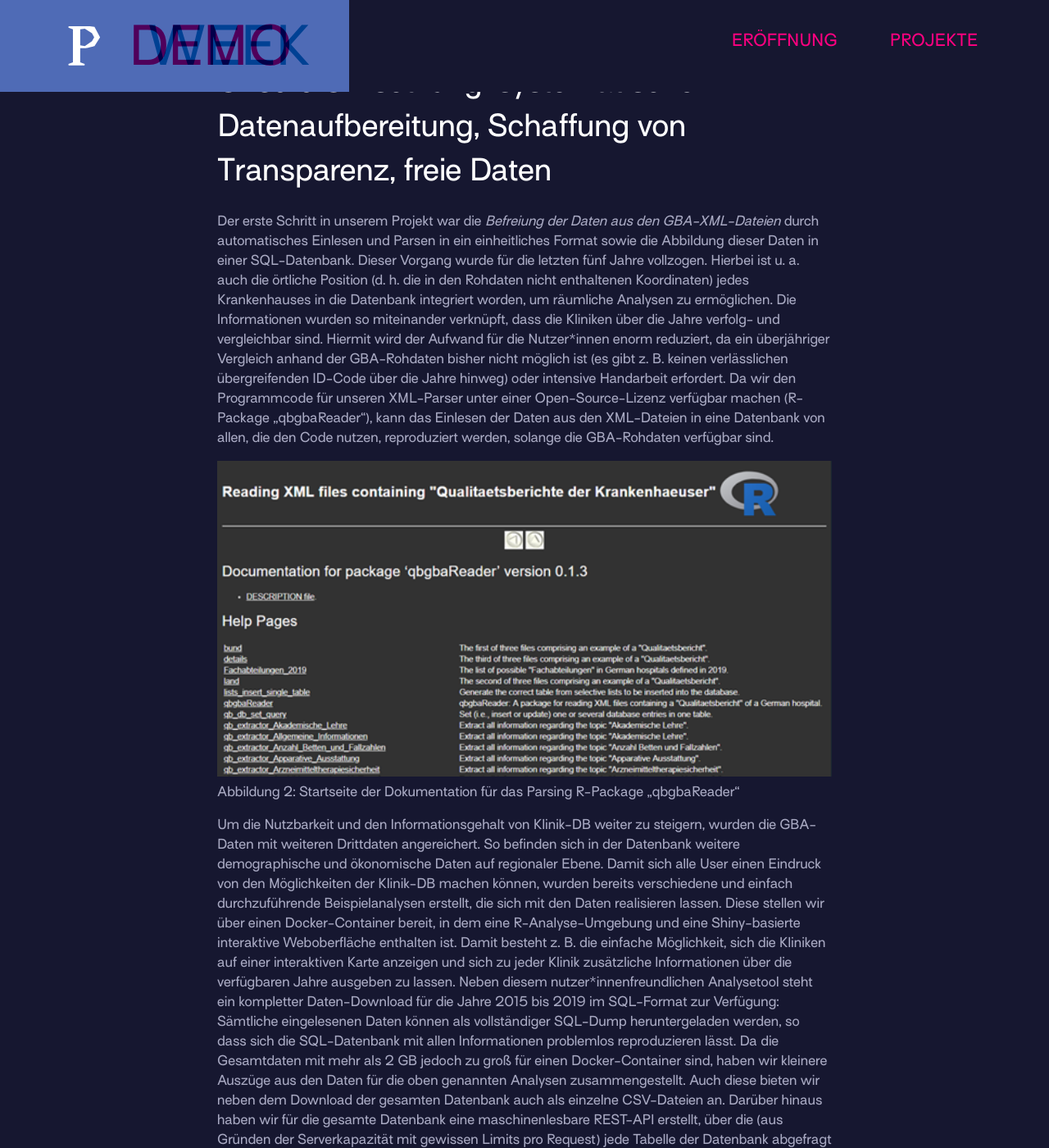
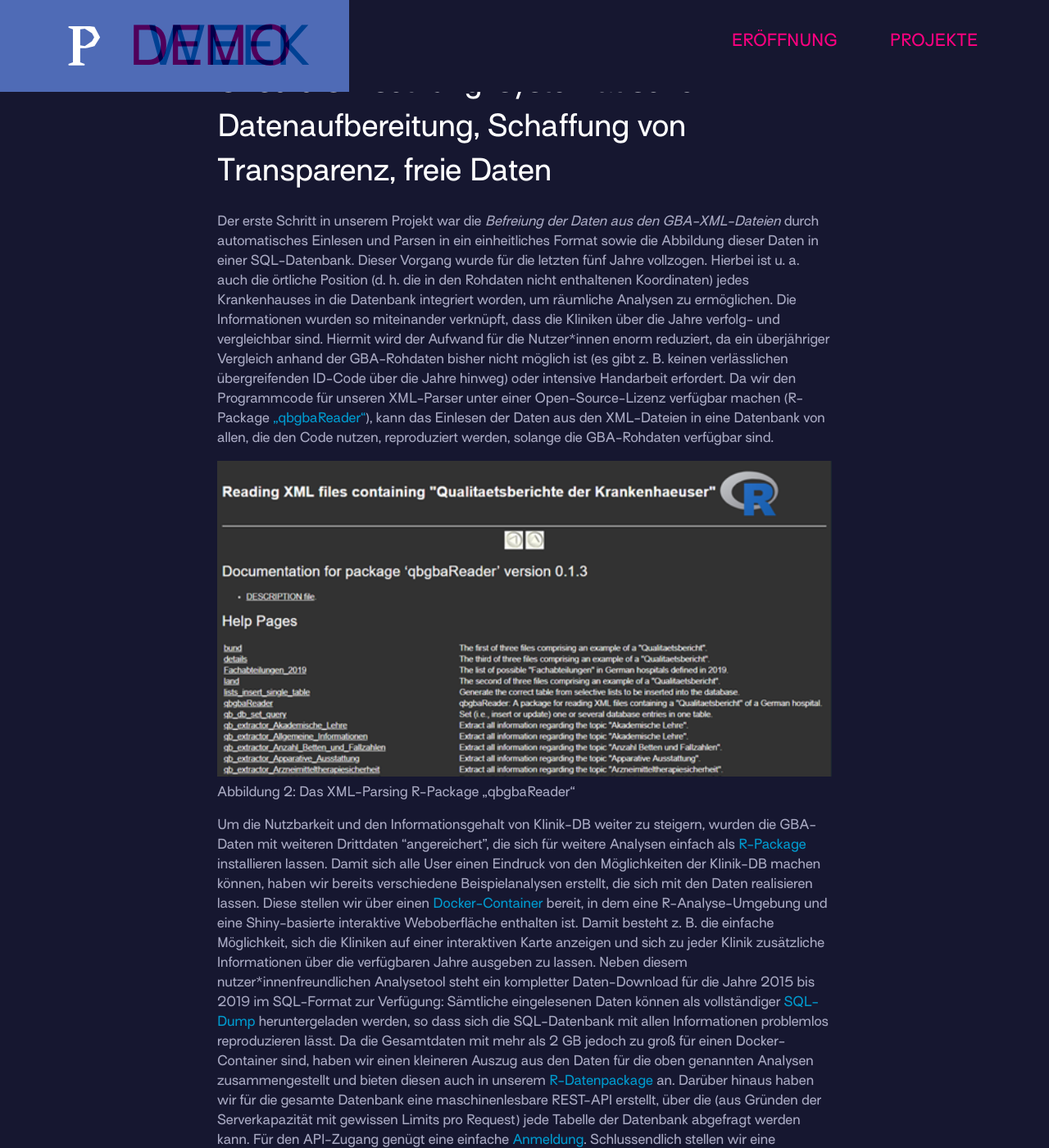
Before and after one commit to prototypefund/demo-week-runde9, a Jekyll site: the page built from _projects/25-klinikdb.md, in a window 1280 px wide and 1400 px high, scrolled down 2619 px. Shown: the whole window at 82% size. Built offline with Jekyll 4.4.1, drawn with Linux system fonts in a browser that asks for light colours; some of the changed text lies outside the part shown.

Commit message:
Update 25-klinikdb.md
Links angepasst, leichte Textaenderung am Ende.

```diff
--- a/_projects/25-klinikdb.md
+++ b/_projects/25-klinikdb.md
@@ -30,19 +30,19 @@ Klinik-DB ist die erste und einzige transparente, vollständige und öffentlich
 ## Unsere Umsetzung: systematische Datenaufbereitung, Schaffung von Transparenz, freie Daten
 
 Der erste Schritt in unserem Projekt war die _Befreiung der Daten aus den GBA-XML-Dateien_ durch automatisches Einlesen und Parsen in ein einheitliches Format sowie die Abbildung dieser Daten in einer SQL-Datenbank. Dieser Vorgang wurde für die letzten fünf Jahre vollzogen.
-Hierbei ist u. a. auch die örtliche Position (d. h. die in den Rohdaten nicht enthaltenen Koordinaten) jedes Krankenhauses in die Datenbank integriert worden, um räumliche Analysen zu ermöglichen. Die Informationen wurden so miteinander verknüpft, dass die Kliniken über die Jahre verfolg- und vergleichbar sind. Hiermit wird der Aufwand für die Nutzer\*innen enorm reduziert, da ein überjähriger Vergleich anhand der GBA-Rohdaten bisher nicht möglich ist (es gibt z. B. keinen verlässlichen übergreifenden ID-Code über die Jahre hinweg) oder intensive Handarbeit erfordert. Da wir den Programmcode für unseren XML-Parser unter einer Open-Source-Lizenz verfügbar machen (R-Package „qbgbaReader“), kann das Einlesen der Daten aus den XML-Dateien in eine Datenbank von allen, die den Code nutzen, reproduziert werden, solange die GBA-Rohdaten verfügbar sind.
+Hierbei ist u. a. auch die örtliche Position (d. h. die in den Rohdaten nicht enthaltenen Koordinaten) jedes Krankenhauses in die Datenbank integriert worden, um räumliche Analysen zu ermöglichen. Die Informationen wurden so miteinander verknüpft, dass die Kliniken über die Jahre verfolg- und vergleichbar sind. Hiermit wird der Aufwand für die Nutzer\*innen enorm reduziert, da ein überjähriger Vergleich anhand der GBA-Rohdaten bisher nicht möglich ist (es gibt z. B. keinen verlässlichen übergreifenden ID-Code über die Jahre hinweg) oder intensive Handarbeit erfordert. Da wir den Programmcode für unseren XML-Parser unter einer Open-Source-Lizenz verfügbar machen (R-Package [„qbgbaReader“](https://klinik-db.gitlab.io/qbgbaReader/)), kann das Einlesen der Daten aus den XML-Dateien in eine Datenbank von allen, die den Code nutzen, reproduziert werden, solange die GBA-Rohdaten verfügbar sind.
 
-![Startseite der Dokumentation für das Parsing R-Package „qbgbaReader“](/assets/images/project_images/klinikdb/dokumentation.png "Startseite der Dokumentation für das Parsing R-Package „qbgbaReader“")
-Abbildung 2: Startseite der Dokumentation für das Parsing R-Package „qbgbaReader“
+![Das XML-Parsing R-Package „qbgbaReader“](/assets/images/project_images/klinikdb/dokumentation.png "Das XML-Parsing R-Package „qbgbaReader“")
+Abbildung 2: Das XML-Parsing R-Package „qbgbaReader“
 
-Um die Nutzbarkeit und den Informationsgehalt von Klinik-DB weiter zu steigern, wurden die GBA-Daten mit weiteren Drittdaten angereichert. So befinden sich in der Datenbank weitere demographische und ökonomische Daten auf regionaler Ebene.
-Damit sich alle User einen Eindruck von den Möglichkeiten der Klinik-DB machen können, wurden bereits verschiedene und einfach durchzuführende Beispielanalysen erstellt, die sich mit den Daten realisieren lassen. Diese stellen wir über einen Docker-Container bereit, in dem eine R-Analyse-Umgebung und eine Shiny-basierte interaktive Weboberfläche enthalten ist. Damit besteht z. B. die einfache Möglichkeit, sich die Kliniken auf einer interaktiven Karte anzeigen und sich zu jeder Klinik zusätzliche Informationen über die verfügbaren Jahre ausgeben zu lassen.
-Neben diesem nutzer\*innenfreundlichen Analysetool steht ein kompletter Daten-Download für die Jahre 2015 bis 2019 im SQL-Format zur Verfügung: Sämtliche eingelesenen Daten können als vollständiger SQL-Dump heruntergeladen werden, so dass sich die SQL-Datenbank mit allen Informationen problemlos reproduzieren lässt. Da die Gesamtdaten mit mehr als 2 GB jedoch zu groß für einen Docker-Container sind, haben wir kleinere Auszüge aus den Daten für die oben genannten Analysen zusammengestellt. Auch diese bieten wir neben dem Download der gesamten Datenbank auch als einzelne CSV-Dateien an. Darüber hinaus haben wir für die gesamte Datenbank eine maschinenlesbare REST-API erstellt, über die (aus Gründen der Serverkapazität mit gewissen Limits pro Request) jede Tabelle der Datenbank abgefragt werden kann. Schlussendlich stellen wir eine Websuche zur Verfügung, über die einzelne Krankenhäuser gesucht und verschiedene Datenpunkte aus den Berichten direkt eingesehen werden können.
+Um die Nutzbarkeit und den Informationsgehalt von Klinik-DB weiter zu steigern, wurden die GBA-Daten mit weiteren Drittdaten "angereichert", die sich für weitere Analysen einfach als [R-Package](https://klinik-db.gitlab.io/qbgbaExtraData/) installieren lassen.
+Damit sich alle User einen Eindruck von den Möglichkeiten der Klinik-DB machen können, haben wir bereits verschiedene Beispielanalysen erstellt, die sich mit den Daten realisieren lassen. Diese stellen wir über einen [Docker-Container](https://gitlab.com/klinik-db/qbgbaAnalysis) bereit, in dem eine R-Analyse-Umgebung und eine Shiny-basierte interaktive Weboberfläche enthalten ist. Damit besteht z. B. die einfache Möglichkeit, sich die Kliniken auf einer interaktiven Karte anzeigen und sich zu jeder Klinik zusätzliche Informationen über die verfügbaren Jahre ausgeben zu lassen.
+Neben diesem nutzer\*innenfreundlichen Analysetool steht ein kompletter Daten-Download für die Jahre 2015 bis 2019 im SQL-Format zur Verfügung: Sämtliche eingelesenen Daten können als vollständiger [SQL-Dump](https://gitlab.com/klinik-db/qbgbaSQLData) heruntergeladen werden, so dass sich die SQL-Datenbank mit allen Informationen problemlos reproduzieren lässt. Da die Gesamtdaten mit mehr als 2 GB jedoch zu groß für einen Docker-Container sind, haben wir einen kleineren Auszug aus den Daten für die oben genannten Analysen zusammengestellt und bieten diesen auch in unserem [R-Datenpackage](https://klinik-db.gitlab.io/qbgbaExtraData/) an. Darüber hinaus haben wir für die gesamte Datenbank eine maschinenlesbare REST-API erstellt, über die (aus Gründen der Serverkapazität mit gewissen Limits pro Request) jede Tabelle der Datenbank abgefragt werden kann. Für den API-Zugang genügt eine einfache [Anmeldung](https://klinik-db.de/site/klinikdb/api). Schlussendlich stellen wir eine [Websuche](https://klinik-db.de/) zur Verfügung, über die einzelne Krankenhäuser gesucht und verschiedene Datenpunkte aus den Berichten direkt eingesehen werden können.
 
-Programmcode und Container: [https://gitlab.com/klinik-db](https://gitlab.com/klinik-db)
+Der gesamte Programmcode, die Daten als SQL-Dump und der Analyse-Container: [https://gitlab.com/klinik-db](https://gitlab.com/klinik-db)
 
-Online-Suche: [https://klinik-db.de/](https://klinik-db.de/)
+Die online-Krankenhaussuche: [https://klinik-db.de/](https://klinik-db.de/)
 
-API: [https://api.klinik-db.de](https://api.klinik-db.de)
+Die Anmeldung für die API: [https://klinik-db.de/site/klinikdb/api](https://klinik-db.de/site/klinikdb/api)
 
 Wir bedanken uns beim BMBF und dem DLR für die Unterstützung.
```
Also changed, not shown: other parts of _projects/25-klinikdb.md (+1 -1 lines).
